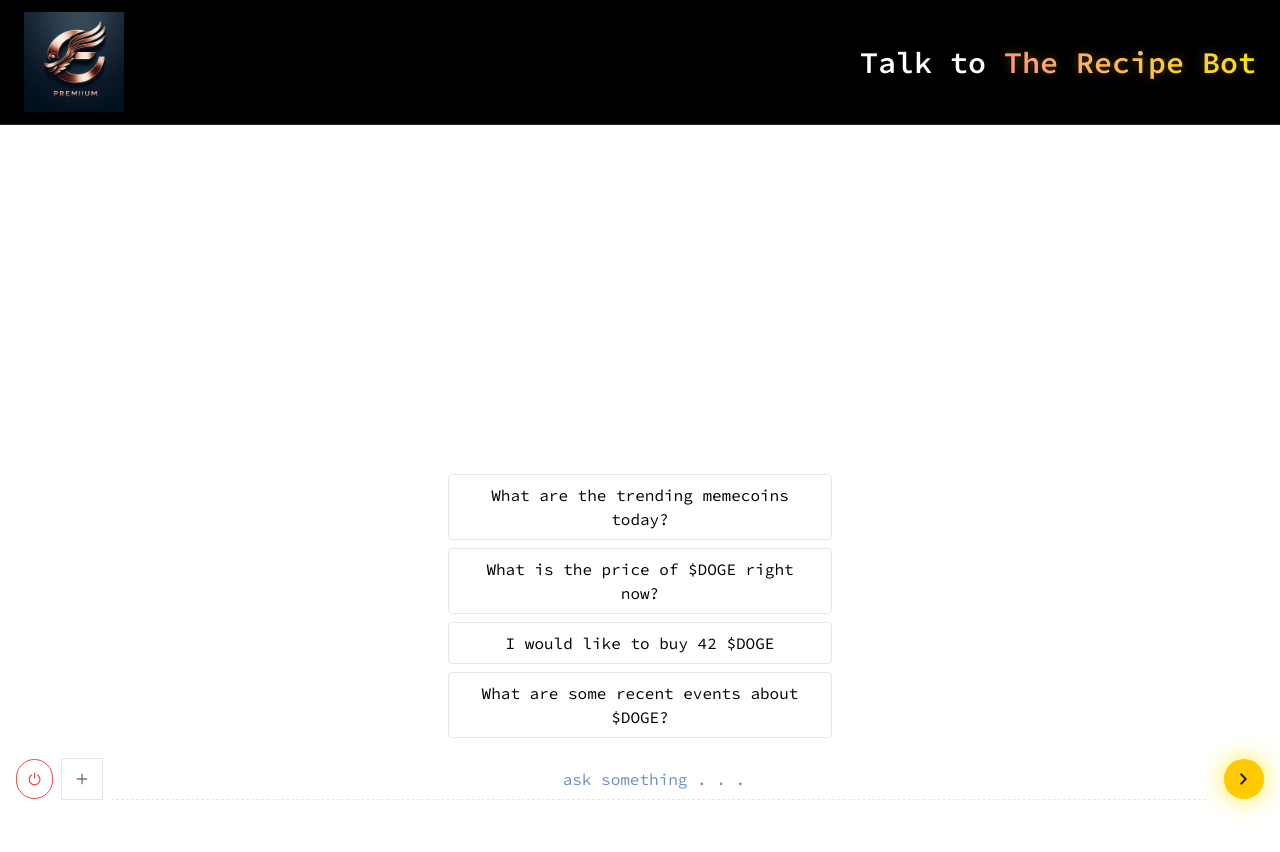
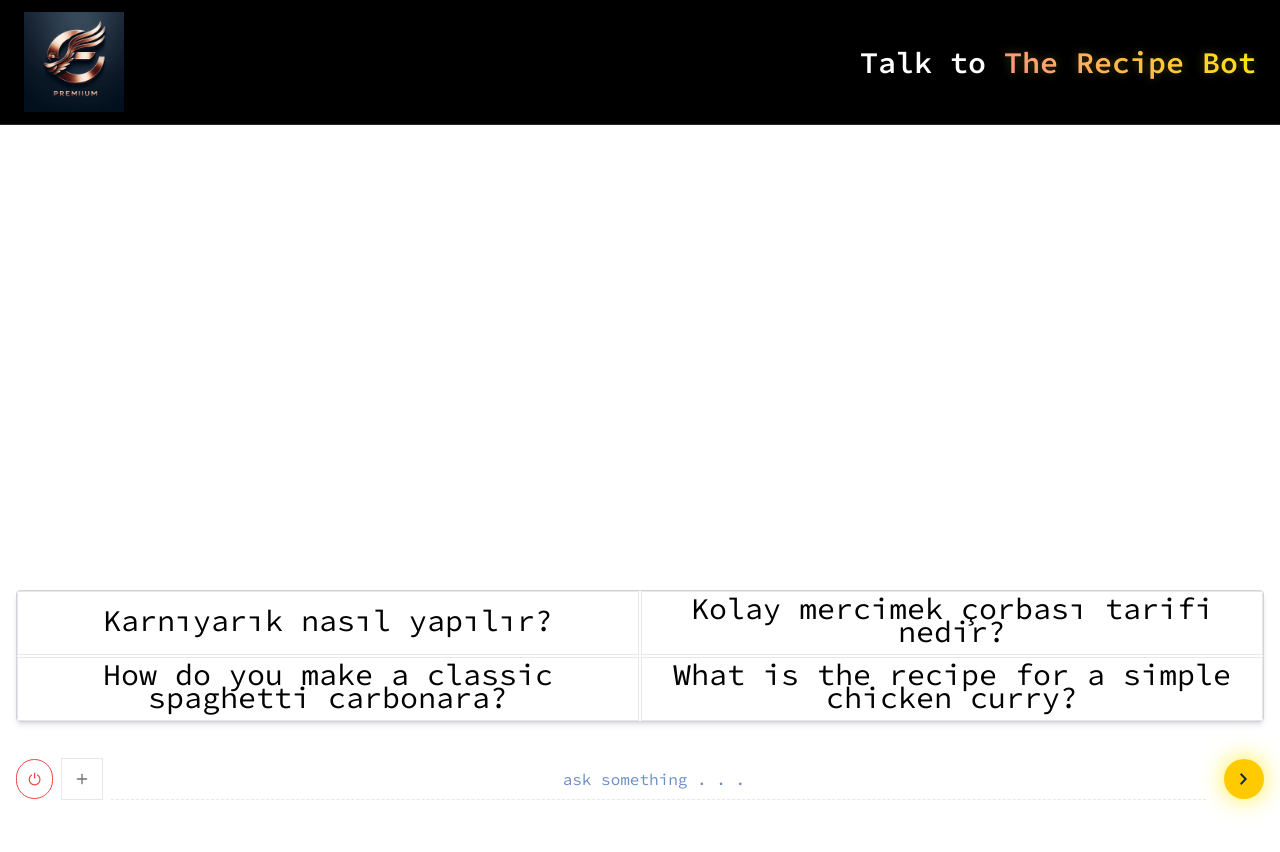
Before and after one commit to erdo99/RecipeBot, a Next.js app: page /bot in a window 1280 px wide. Shown: the top 852 px of the page. Built offline with nearby package versions, Linux system fonts and the light colour scheme.

Commit message:
öneri seçenekleri güncellendi.

```diff
--- /dev/null
+++ b/app/api/recipes/route.ts
@@ -0,0 +1,16 @@
+// app/api/recipes/route.ts
+import { NextResponse } from "next/server";
+import { PrismaClient } from '@prisma/client';
+
+const prisma = new PrismaClient();
+
+export async function GET() {
+  try {
+    // Fetch all questions and answers from the database
+    const data = await prisma.questionAnswer.findMany();
+    return NextResponse.json(data);
+  } catch (error) {
+    console.error("Error fetching data:", error);
+    return NextResponse.json({ error: "Failed to fetch data" }, { status: 500 });
+  }
+}
--- a/app/component/inputForm.tsx
+++ b/app/component/inputForm.tsx
@@ -1,6 +1,6 @@
 import { Loader2, Plus } from "lucide-react";
 import { signOut } from "next-auth/react";
-import React, { ChangeEvent, FormEvent, useState } from "react";
+import React, { ChangeEvent, FormEvent, useState, useRef } from "react";
 import SelectedImages from "./selectedImages";
 import { ChatRequestOptions } from "ai";
 
@@ -28,19 +28,23 @@ const InputForm = ({
   stop,
 }: Props) => {
   const [images, setImages] = useState<string[]>([]);
-  const [showSuggestions, setShowSuggestions] = useState(true); // Suggestion visibility state
+  const [showSuggestions, setShowSuggestions] = useState(true);
+  const formRef = useRef<HTMLFormElement>(null); // Form referansı
 
   const exampleMessages = [
-    "What are the trending memecoins today?",
-    "What is the price of $DOGE right now?",
-    "I would like to buy 42 $DOGE",
-    "What are some recent events about $DOGE?",
+    "Karnıyarık nasıl yapılır?",
+    "Kolay mercimek çorbası tarifi nedir?",
+    "How do you make a classic spaghetti carbonara?",
+    "What is the recipe for a simple chicken curry?",
   ];
 
-  // Suggestion click handler
+  // Öneri butonuna tıklanınca çalışacak fonksiyon
   const handleSuggestionClick = (suggestion: string) => {
     handleInputChange({ target: { value: suggestion } } as ChangeEvent<HTMLInputElement>);
-    setShowSuggestions(false); // Hide suggestions on click
+    setShowSuggestions(false); // Önerileri gizler
+    setTimeout(() => {
+      formRef.current?.requestSubmit(); // Formu otomatik gönderir
+    }, 100); // Biraz gecikme ekledik ki state güncellenebilsin
   };
 
   const handleImageSelection = async (event: ChangeEvent<HTMLInputElement>) => {
@@ -72,28 +76,30 @@ const InputForm = ({
   };
 
   const handleSubmitWithHideSuggestions = (event: FormEvent<HTMLFormElement>, chatRequestOptions?: ChatRequestOptions) => {
-    setShowSuggestions(false); // Hide suggestions on submit
+    setShowSuggestions(false); // Önerileri gizler
     handleSubmit(event, chatRequestOptions);
   };
 
   return (
-    <div className="input-form-container">
-      {/* Suggestion Section */}
+    <div className="input-form-container flex flex-col items-center">
+      {/* Öneri Bölümü */}
       {showSuggestions && (
-        <div className="suggestions-container flex flex-col items-center gap-2 mb-2">
+        <div className="suggestions-container grid grid-cols-2 gap-0.5 mb-4 border border-gray-300 rounded overflow-hidden shadow-md">
           {exampleMessages.map((msg, index) => (
             <button
               key={index}
               onClick={() => handleSuggestionClick(msg)}
-              className="suggestion-button border px-4 py-2 rounded hover:bg-gray-200 text-center w-full max-w-sm"
+              className="suggestion-button relative border border-gray-200 text-xs px-4 py-2 text-center w-full transition duration-300 ease-in-out hover:shadow-inner hover:bg-gradient-to-r hover:from-pink-500 hover:via-purple-500 hover:to-blue-500
+              before:absolute before:top-0 before:left-0 before:w-full before:h-full before:bg-gradient-to-r before:from-pink-500 before:via-purple-500 before:to-blue-500 before:opacity-0 before:transition-opacity before:duration-300 hover:before:opacity-50 before:rounded-none"
             >
-              {msg}
+              <span className="relative z-10">{msg}</span>
             </button>
           ))}
         </div>
       )}
 
       <form
+        ref={formRef} // Form referansı atanır
         onSubmit={(event) =>
           handleSubmitWithHideSuggestions(event, {
             data: {
@@ -101,7 +107,7 @@ const InputForm = ({
             },
           })
         }
-        className="w-full flex flex-row gap-2 items-center h-full mt-5"
+        className="w-full flex flex-row gap-2 items-center h-full mt-5 justify-center"
       >
         <button
           onClick={handleSignOut}
@@ -109,7 +115,7 @@ const InputForm = ({
           className="p-2 h-10 w-10 text-red-500 border border-red-500 rounded-full flex items-center justify-center"
           title="Sign Out"
         >
-          ⏻ {/* Power icon */}
+          ⏻ {/* Güç simgesi */}
         </button>
         <div className="border flex-row relative" title="add Image">
           <Plus
@@ -134,11 +140,7 @@ const InputForm = ({
           onChange={handleInputChange}
           className="border-b border-dashed outline-none w-full py-2 text-[#0842A0] placeholder:text-[#0842A099] text-center focus:placeholder-transparent disabled:bg-transparent"
         />
-        <button
-          type="submit"
-          className="send-button"
-          title="Submit Prompt"
-        >
+        <button type="submit" className="send-button" title="Submit Prompt">
           {isLoading ? (
             <Loader2
               onClick={stop}
```
Also changed, not shown: 1 other file (tests, documents, lock files or other folders).
